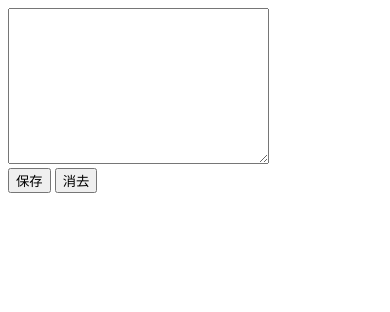
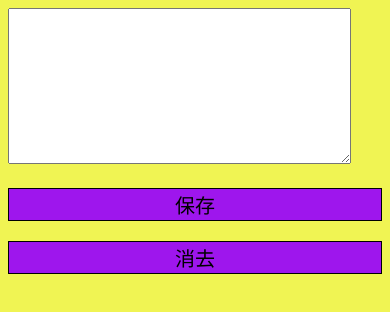
Before and after one commit to 201756014/201756014.github.io, a plain HTML site: page index.html in a window 390 px wide. Drawn offline with Linux system fonts and the light colour scheme.

Commit message:
Update index.html

```diff
--- a/index.html
+++ b/index.html
@@ -5,6 +5,29 @@
 <meta name="viewport" content="width=device-width,initial-scale=1.0">
 <title>メモ</title>
 <script src="jquery-3.3.1.min.js"></script>
+<style>
+	body{
+		background-color:rgba(234,110,251,1.00);
+	}
+
+	@media screen and (max-width:480px){
+		body{
+		background-color:rgba(240,244,83,1.00);
+	}
+		textarea{
+			width: 90%;
+		}
+		input{
+			width: 100%;
+			font-size: 20px;
+			border: 1px solid #000;
+			margin-top: 20px;
+			background-color: rgba(158,22,237,1.00);
+
+		}
+	}
+
+	</style>
 </head>
 
 <body>
```
